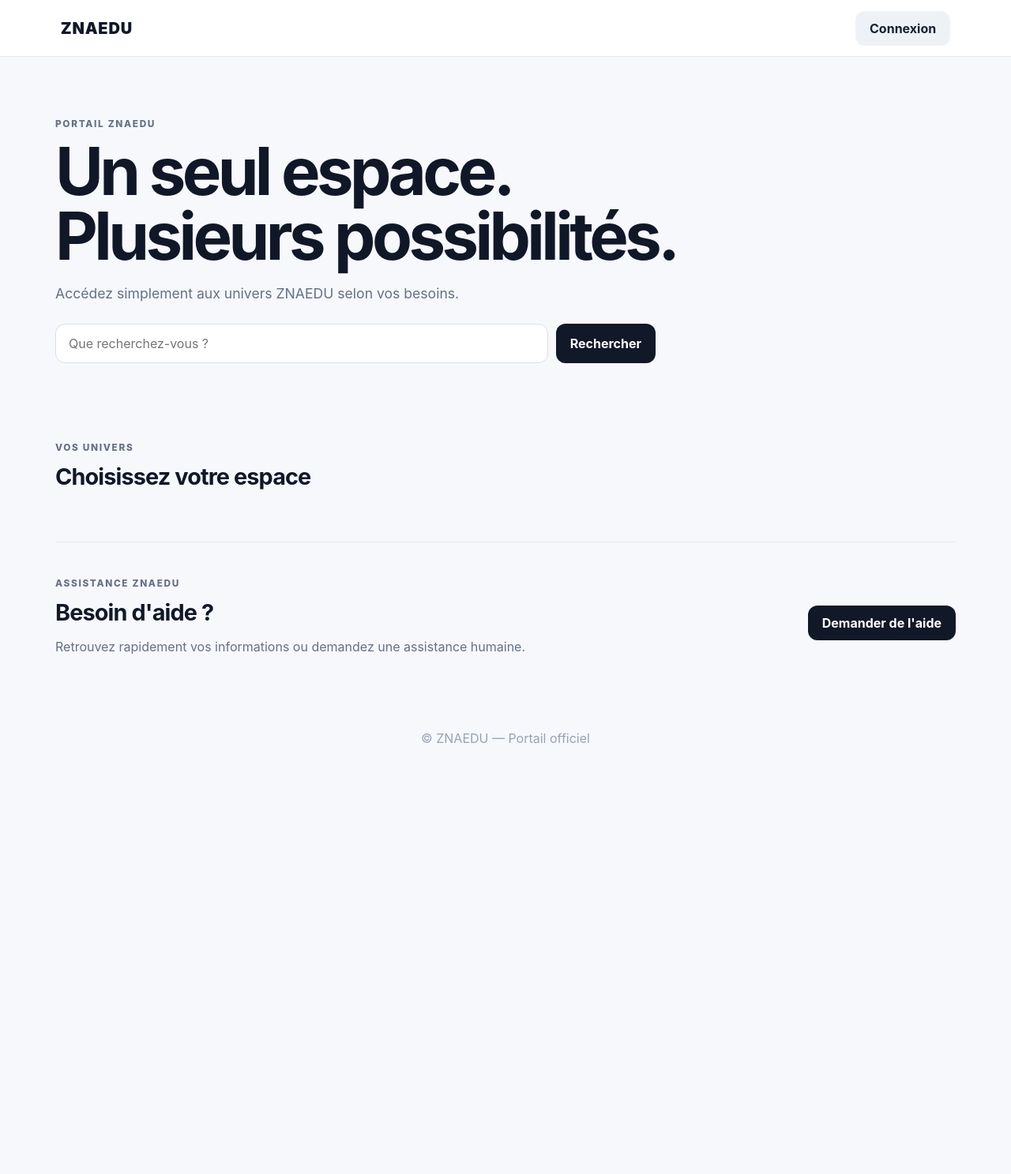
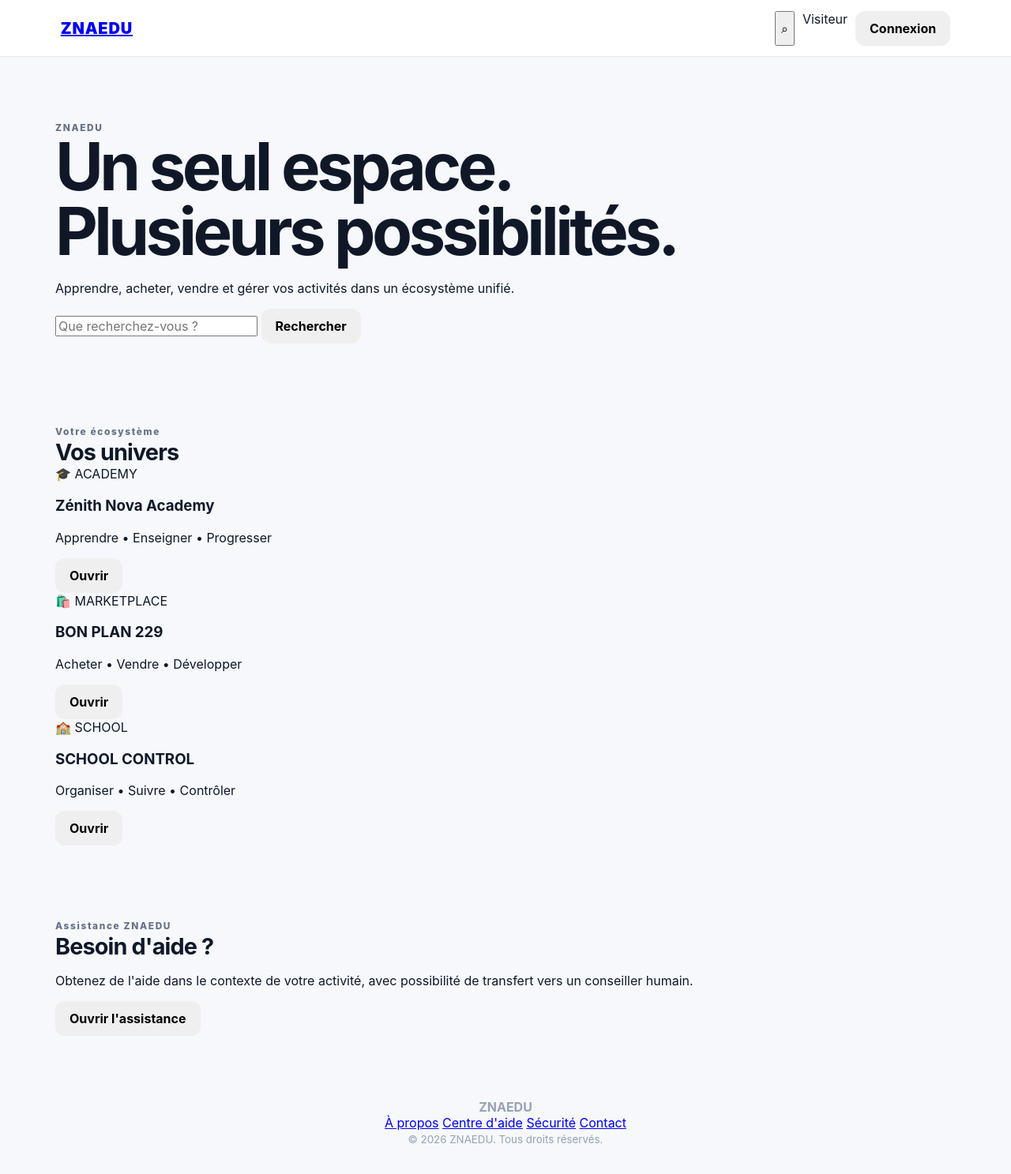
Before and after one commit to znaedu/znaedu-web, a plain HTML site: page index.html in a window 1280 px wide. Shown: the whole page at 79% size. Before the commit the page ends 980 px from the top, so only its background shows below. Drawn offline with nearby package versions, Linux system fonts and the light colour scheme.

Commit message:
Refactor index.html for improved structure and clarity

```diff
--- a/index.html
+++ b/index.html
@@ -2,110 +2,214 @@
 <html lang="fr">
 <head>
   <meta charset="utf-8">
-  <meta name="viewport" content="width=device-width, initial-scale=1">
-  <meta name="description" content="Portail officiel ZNAEDU — un seul espace, plusieurs possibilités.">
-  <title>ZNAEDU — Portail</title>
+  <meta name="viewport" content="width=device-width,initial-scale=1">
+  <meta name="description" content="ZNAEDU — Un seul espace. Plusieurs possibilités.">
+  <title>ZNAEDU</title>
   <link rel="stylesheet" href="./style.css">
 </head>
 
 <body>
 
 <header class="topbar">
-    <div class="brand">ZNAEDU</div>
+  <a class="brand" href="./index.html">ZNAEDU</a>
 
   <div class="top-actions">
-      <button id="loginBtn" class="btn secondary">
+    <button id="searchBtn" class="icon-btn" type="button">⌕</button>
+    <span id="sessionState" class="session-state">Visiteur</span>
+    <button id="loginBtn" class="btn btn-primary" type="button">
       Connexion
     </button>
   </div>
 </header>
 
+
 <main>
 
 <section class="hero">
 
-      <p class="eyebrow">PORTAIL ZNAEDU</p>
+  <div class="hero-inner">
+
+    <span class="eyebrow">ZNAEDU</span>
 
     <h1>
       Un seul espace.<br>
-        Plusieurs possibilités.
+      <span>Plusieurs possibilités.</span>
     </h1>
 
-      <p class="hero-text">
-        Accédez simplement aux univers ZNAEDU selon vos besoins.
+    <p>
+      Apprendre, acheter, vendre et gérer vos activités
+      dans un écosystème unifié.
     </p>
 
-      <div class="search-wrap">
+    <div class="search-box">
+
       <input
         id="searchInput"
         type="search"
         placeholder="Que recherchez-vous ?"
-          autocomplete="off"
       >
 
-        <button id="searchBtn" class="btn primary">
+      <button
+        id="searchSubmit"
+        class="btn btn-primary"
+        type="button"
+      >
         Rechercher
       </button>
+
     </div>
 
     <div id="searchResults" class="search-results hidden"></div>
+
+  </div>
 
 </section>
 
 
 <section class="section">
 
-      <div class="section-head">
+  <div class="section-heading">
 
     <div>
-          <p class="eyebrow">VOS UNIVERS</p>
-          <h2>Choisissez votre espace</h2>
+      <span class="eyebrow">Votre écosystème</span>
+      <h2>Vos univers</h2>
     </div>
 
   </div>
 
-      <div id="platforms" class="platform-grid"></div>
+
+  <!--
+    Les trois univers sont volontairement présents
+    directement dans le HTML.
+    Ils ne dépendent donc pas de Supabase pour apparaître.
+  -->
+
+  <div id="platforms" class="grid">
+
+    <article class="card">
+
+      <div class="small">🎓 ACADEMY</div>
+
+      <h3>Zénith Nova Academy</h3>
+
+      <p>
+        Apprendre • Enseigner • Progresser
+      </p>
+
+      <button
+        class="btn btn-light open-platform"
+        type="button"
+        data-route="./academy"
+      >
+        Ouvrir
+      </button>
+
+    </article>
+
+
+    <article class="card">
+
+      <div class="small">🛍️ MARKETPLACE</div>
+
+      <h3>BON PLAN 229</h3>
+
+      <p>
+        Acheter • Vendre • Développer
+      </p>
+
+      <button
+        class="btn btn-light open-platform"
+        type="button"
+        data-route="./bon-plan-229"
+      >
+        Ouvrir
+      </button>
+
+    </article>
+
+
+    <article class="card">
+
+      <div class="small">🏫 SCHOOL</div>
+
+      <h3>SCHOOL CONTROL</h3>
+
+      <p>
+        Organiser • Suivre • Contrôler
+      </p>
+
+      <button
+        class="btn btn-light open-platform"
+        type="button"
+        data-route="./school-control"
+      >
+        Ouvrir
+      </button>
+
+    </article>
+
+  </div>
 
 </section>
 
 
-    <section id="personalSection" class="section personal hidden">
+<section id="personal" class="section hidden">
 
-      <div class="section-head">
+  <div class="section-heading">
 
     <div>
-          <p class="eyebrow">VOTRE ESPACE</p>
+      <span class="eyebrow">Votre espace</span>
       <h2>Votre activité</h2>
     </div>
 
-        <button id="logoutBtn" class="btn secondary">
-          Déconnexion
+    <button
+      id="logoutBtn"
+      class="btn btn-light"
+      type="button"
+    >
+      Se déconnecter
     </button>
 
   </div>
 
-      <div id="personalContent"></div>
+
+  <div class="panel">
+
+    <h3>Vos accès</h3>
+
+    <div id="roles" class="chips"></div>
+
+  </div>
+
+
+  <div id="actions" class="grid compact"></div>
+
+  <div id="snapshot" class="metrics"></div>
 
 </section>
 
 
-    <section class="section assistance">
+<section class="support section">
 
   <div>
 
-        <p class="eyebrow">ASSISTANCE ZNAEDU</p>
+    <span class="eyebrow">Assistance ZNAEDU</span>
 
     <h2>Besoin d'aide ?</h2>
 
     <p>
-          Retrouvez rapidement vos informations ou demandez
-          une assistance humaine.
+      Obtenez de l'aide dans le contexte de votre activité,
+      avec possibilité de transfert vers un conseiller humain.
     </p>
 
   </div>
 
-      <button id="assistBtn" class="btn primary">
-        Demander de l'aide
+  <button
+    id="supportBtn"
+    class="btn btn-primary"
+    type="button"
+  >
+    Ouvrir l'assistance
   </button>
 
 </section>
@@ -113,8 +217,21 @@
 </main>
 
 
-  <footer>
-    © ZNAEDU — Portail officiel
+<footer class="footer">
+
+  <strong>ZNAEDU</strong>
+
+  <div class="footer-links">
+    <a href="#about">À propos</a>
+    <a href="#help">Centre d'aide</a>
+    <a href="#security">Sécurité</a>
+    <a href="#contact">Contact</a>
+  </div>
+
+  <small>
+    © 2026 ZNAEDU. Tous droits réservés.
+  </small>
+
 </footer>
 
 
@@ -122,42 +239,44 @@
 
   <div class="modal-card">
 
-      <button id="closeModal" class="modal-close">
+    <button
+      id="closeLogin"
+      class="close"
+      type="button"
+    >
       ×
     </button>
 
-      <p class="eyebrow">CONNEXION</p>
+    <span class="eyebrow">ZNAEDU</span>
 
-      <h2>Accéder à ZNAEDU</h2>
+    <h2>Connexion</h2>
 
     <p>
-        Entrez votre adresse e-mail.
-        Un lien de connexion vous sera envoyé.
+      Recevez un lien sécurisé de connexion par e-mail.
     </p>
 
     <input
       id="emailInput"
       type="email"
-        placeholder="votre@email.com"
-        autocomplete="email"
+      placeholder="Votre adresse e-mail"
     >
 
-      <button id="sendOtpBtn" class="btn primary full">
+    <button
+      id="sendOtp"
+      class="btn btn-primary full"
+      type="button"
+    >
       Envoyer le lien
     </button>
 
-      <p id="loginStatus" class="status"></p>
+    <p id="loginMessage" class="message"></p>
 
   </div>
 
 </div>
 
 
-  <div id="toast" class="toast hidden"></div>
-
-
 <script src="https://cdn.jsdelivr.net/npm/@supabase/supabase-js@2"></script>
-
 <script src="./app.js"></script>
 
 </body>
```
Lines whose indentation alone changed are shown as unchanged.
